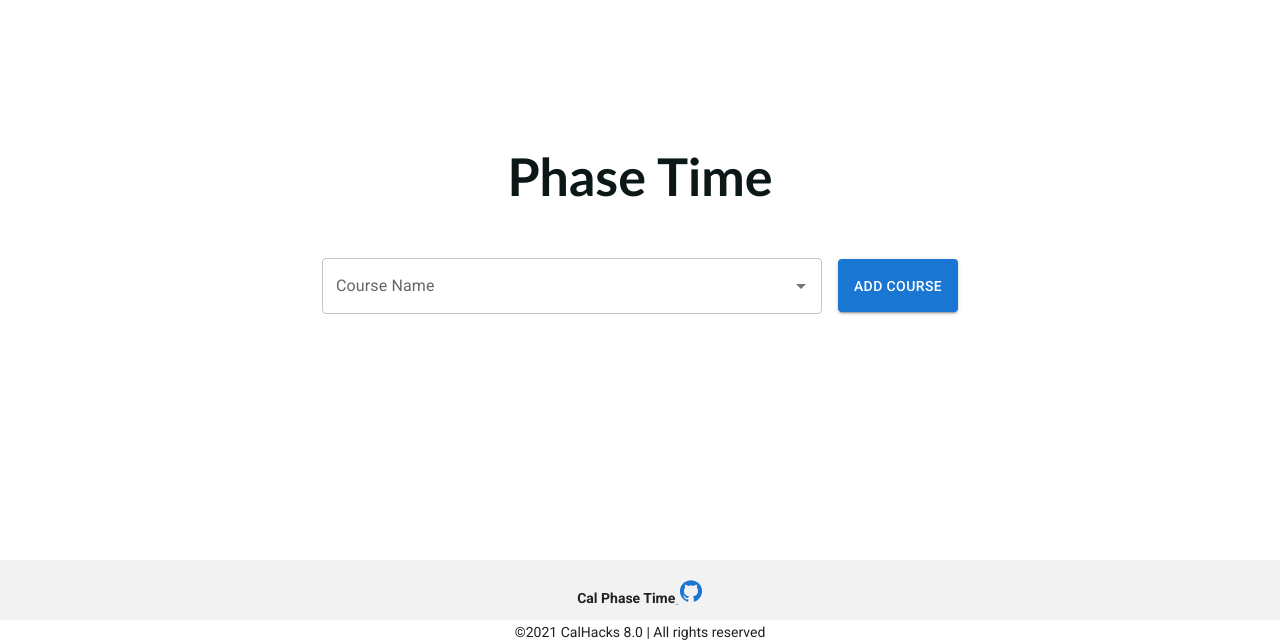
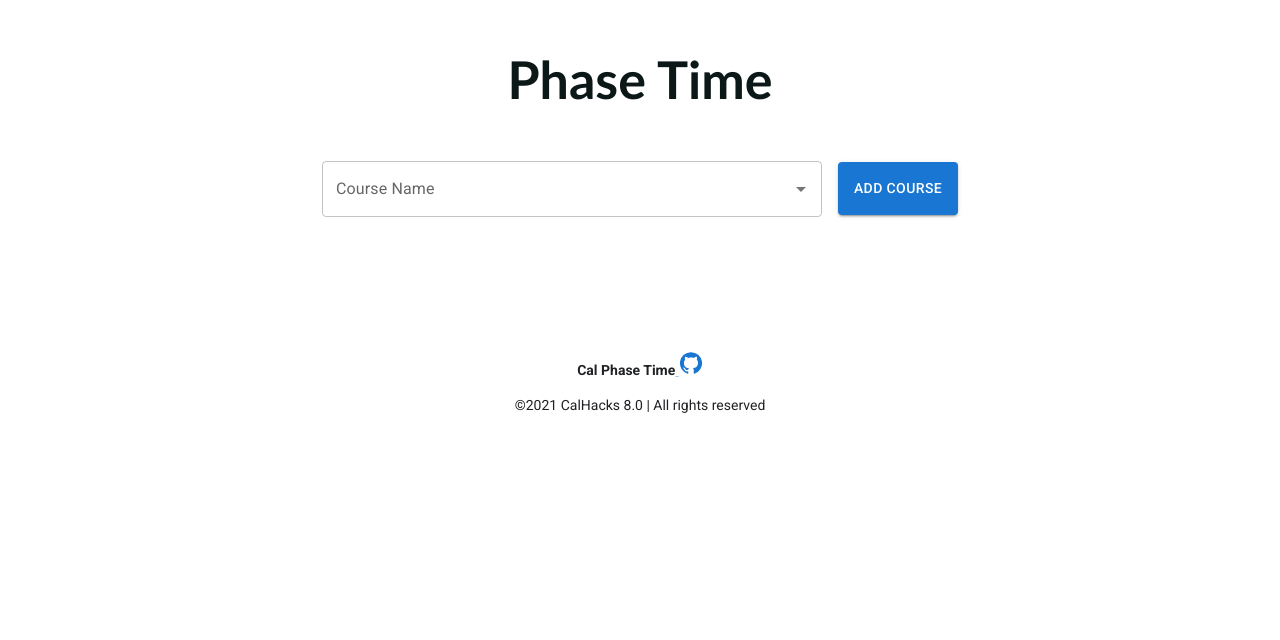
Before and after one commit to Frederic-Chopin/Cal-Hacks, a React (Create React App) app in the folder frontend/phasetime/: page / in a window 1280 px wide. Shown: the part 180-820 px from the top of the page. Built offline with nearby package versions, Linux system fonts and the light colour scheme.

Commit message:
edited footer

```diff
--- a/frontend/phasetime/src/App.css
+++ b/frontend/phasetime/src/App.css
@@ -1,9 +1,11 @@
 .App {
   text-align: center;
-  margin: 0;
+  margin: 10px;
   display: flex;
   min-height: 100vh;
   flex-direction: column;
+  font-family: Roboto,arial,sans-serif;
+  /* background-image: url('test1.png'); */
 }
 
 .App-logo {
--- a/frontend/phasetime/src/Footer.css
+++ b/frontend/phasetime/src/Footer.css
@@ -1,10 +1,16 @@
-.main-footer {
+footer {
     font-size: 14px;
     font-family: Roboto,arial,sans-serif;
     color: #202124;
-    position:absolute;
-    bottom:0;
+    /* position:absolute;
+    /* bottom: 0; */
+    margin-top: 100px;
     width:100%;
-    height:60px;   /* Height of the footer */
-    background:#f2f2f2;
+    /* height:60px;    */
+    /* margin: 0; */
+    /* display: flex; */
+    /* min-height: 100vh; */
+    /* flex-direction: column; */
+    /* flex: 1 0 auto;  */
+    /* background:#f2f2f2; */
   }
--- a/frontend/phasetime/src/Footer.js
+++ b/frontend/phasetime/src/Footer.js
@@ -7,7 +7,7 @@ import { Grid } from "@mui/material";
 
 function Footer() {
   return (
-    <div className="main-footer">
+    <footer>
       <div className="1stLine">
         <h4 align="center">Cal Phase Time
         <Link href="https://github.com/Frederic-Chopin/Cal-Hacks"> <GitHubIcon /> </Link>
@@ -20,7 +20,7 @@ function Footer() {
             &copy;{new Date().getFullYear()} CalHacks 8.0 | All rights reserved
         </p>
       </div>
-    </div>
+    </footer>
   );
 }
 
```
Also changed, not shown: 2 other files (tests, documents, lock files or other folders).
